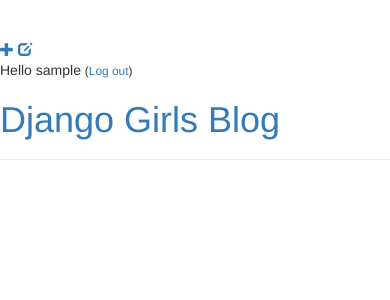
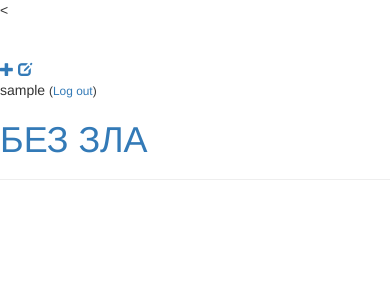
Before and after one commit to russkoepole/my-first-blog, a Django app: a page that uses blog/templates/blog/base.html in a window 390 px wide. Shown: the top 300 px of the page. Run offline with Django 3.2, Linux system fonts and the light colour scheme; the visitor is signed in with stand-in values (Sample User, id 1); data that the repository does not hold is empty; some libraries are stand-ins or nearby versions.

Commit message:
VSE ISPORTIL

```diff
--- a/blog/templates/blog/base.html
+++ b/blog/templates/blog/base.html
@@ -8,15 +8,24 @@
         <link rel="stylesheet" href="{% static 'css/blog.css' %}">
     </head>
    <body>
-   <div class="page-header">
+    <<div class="page-header">
     {% if user.is_authenticated %}
         <a href="{% url 'post_new' %}" class="top-menu"><span class="glyphicon glyphicon-plus"></span></a>
         <a href="{% url 'post_draft_list' %}" class="top-menu"><span class="glyphicon glyphicon-edit"></span></a>
-        <p class="top-menu">Hello {{ user.username }} <small>(<a href="{% url 'logout' %}">Log out</a>)</small></p>
+        <p class="top-menu"> {{ user.username }} <small>(<a href="{% url 'logout' %}">Log out</a>)</small></p>
     {% else %}
         <a href="{% url 'login' %}" class="top-menu"><span class="glyphicon glyphicon-lock"></span></a>
     {% endif %}
-    <h1><a href="/">Django Girls Blog</a></h1>
+    <h1><a href="/">БЕЗ ЗЛА</a></h1>
 </div>
+
+    <div class="content container">
+        <div class="row">
+            <div class="col-md-8">
+            {% block content %}
+            {% endblock %}
+            </div>
+        </div>
+    </div>
    </body>
 </html>
```
